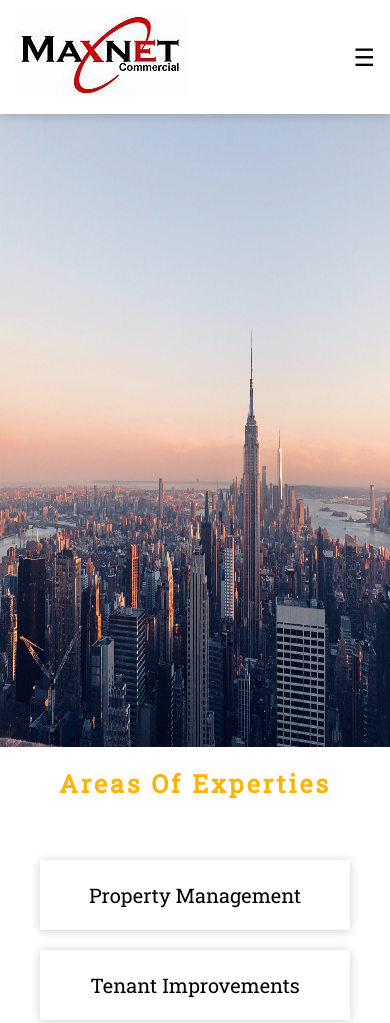
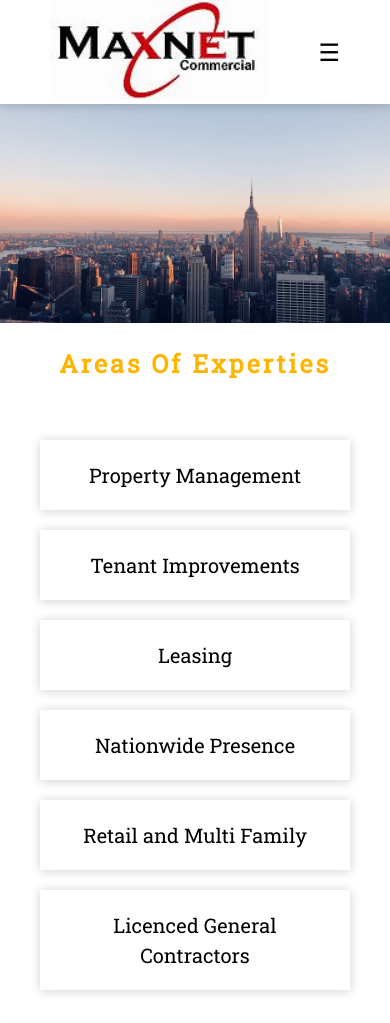
Before and after one commit to yahiyamansuri14/maxnectcommercia, a plain HTML site: page index.html in a window 390 px wide. Shown: the top 1023 px of the page. Drawn offline with Linux system fonts and the light colour scheme.

Commit message:
Update navbar.css

```diff
--- a/src/css/navbar.css
+++ b/src/css/navbar.css
@@ -21,7 +21,8 @@ header {
     display: flex;
     align-items: center;
     justify-content: space-between;
-    padding: 15px;
+    margin-left: 50px;
+    margin-right: 50px;
 }
 
 .menu {
@@ -43,7 +44,6 @@ header {
     background-color: #ffb400;
     padding: 10px;
     border: 1px solid #ffb400;
-    /* border-radius: 10px; */
     cursor: pointer;
     color: white;
 }
@@ -59,20 +59,50 @@ input[type=checkbox] {
 }
 
 .img-container {
-    height: 75vh;
-    width: 100vw;
+    height: 500px;
+    width: 100%;
+    background-position: 50%;
+    background-repeat: no-repeat;
+    background-size: cover;
 }
 
 .center-image {
-    padding: 15px;
-    height: 100%;
+    height: auto;
     width: 100%;
+}
 
+.center-image-home {
+    object-fit: fill;
+    height: 80%;
+}
+
+.logo{
+    height: 100px;
+    width: auto;
+}
+
+.tenant-button-home {
+    display: block;
+    text-align: center;
+    background-color: #ffb400;
+    padding: 10px;
+    border: 1px solid #ffb400;
+    cursor: pointer;
+    color: white;
 }
 
 @media screen and (max-width: 480px) {
     .center-image {
         padding: 0px;
+        width: 100%;
+    }
+
+    .img-container {
+        height: 50%;
+        width: 100%;
+        background-position: center;
+        background-repeat: no-repeat;
+        background-size: cover;
     }
 }
 
@@ -102,4 +132,12 @@ input[type=checkbox] {
     input[type=checkbox]:checked ~ .menu {
         display: block;
     }
+
+    .img-container {
+        height: 50%;
+        width: 100%;
+        background-position: center;
+        background-repeat: no-repeat;
+        background-size: cover;
+    }
 }
```
